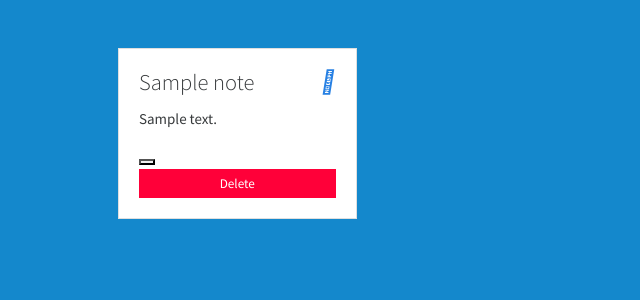
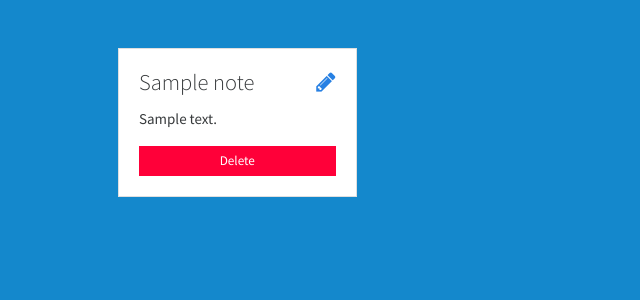
Before and after one commit to irvingesp2190/ghostbusters_team, a Node server app: page /notes in a window 1280 px wide. Shown: the part 55-355 px from the top of the page, without its empty margins (0-640 px from the left). Run offline with Node 20, Linux system fonts and the light colour scheme; tables that the repository leaves empty hold one stand-in row (values such as "Sample post"); some libraries are stand-ins or nearby versions.

Commit message:
Code fixed

```diff
--- a/src/controllers/notes.controller.js
+++ b/src/controllers/notes.controller.js
@@ -20,7 +20,7 @@ notesCtrl.renderNotes = async (req, res) => {
   };
 
   notesCtrl.renderEditForm = async (req, res) => {
-    const note = await Note.findById(req.params.id);
+    const note = await Note.findById(req.params.id).lean();
     res.render('notes/edit-note',{ note });
   };
 
@@ -32,7 +32,7 @@ notesCtrl.renderNotes = async (req, res) => {
   };
 
   notesCtrl.deleteNote = async (req, res) => {
-    await console.log(req.params.id);
+    await Note.findByIdAndDelete(req.params.id);
     req.flash('success_msg', 'Note Deleted Successfully');
     res.redirect('/notes');
   };
--- a/src/views/notes/all-notes.hbs
+++ b/src/views/notes/all-notes.hbs
@@ -3,18 +3,16 @@
 		<div class = "col-md-3">
 			<div class="card">
                 <div class="card-body">
-                    <h4 class="card-title d-flex justify-content-between algign-item-center">
-                        {{title}} <a href="/notes/edit/{{_id}}"><i class="fas fa-pencil"></i></a>
+                    <h4 class="card-title d-flex justify-content-between align-items-center">
+                        {{title}} <a href="/notes/edit/{{_id}}"><i class="fa fa-pencil"></i></a>
                     </h4>
                     <p>{{description}}</p>
-                    <button>
                         <form action="/notes/delete/{{_id}}?_method=DELETE" method="POST">
                             <input type="hidden" name="_method" value="DELETE">
                             <button type="sumbit" class="btn btn-danger btn-block btn-sm">
                                 Delete
                             </button>
                         </form>
-                    </button>
                 </div>
             </div>
 		</div>
--- a/src/views/notes/edit-note.hbs
+++ b/src/views/notes/edit-note.hbs
@@ -4,8 +4,8 @@
             <h3>Edit Note</h3>
         </div>
         <div class="card-body">
-            <form action="/notes/edit/{{note.id}}?_method=PUT" method="POST">
-                <input type="hidden" name="method" value="PUT">
+            <form action="/notes/edit/{{note._id}}?_method=PUT" method="POST">
+                <input type="hidden" name="_method" value="PUT">
                 <div class="form-group">
                     <input type="text" name="title" class="form-control" value="{{note.title}}">
                 </div>
```
Also changed, not shown: 1 other file.
